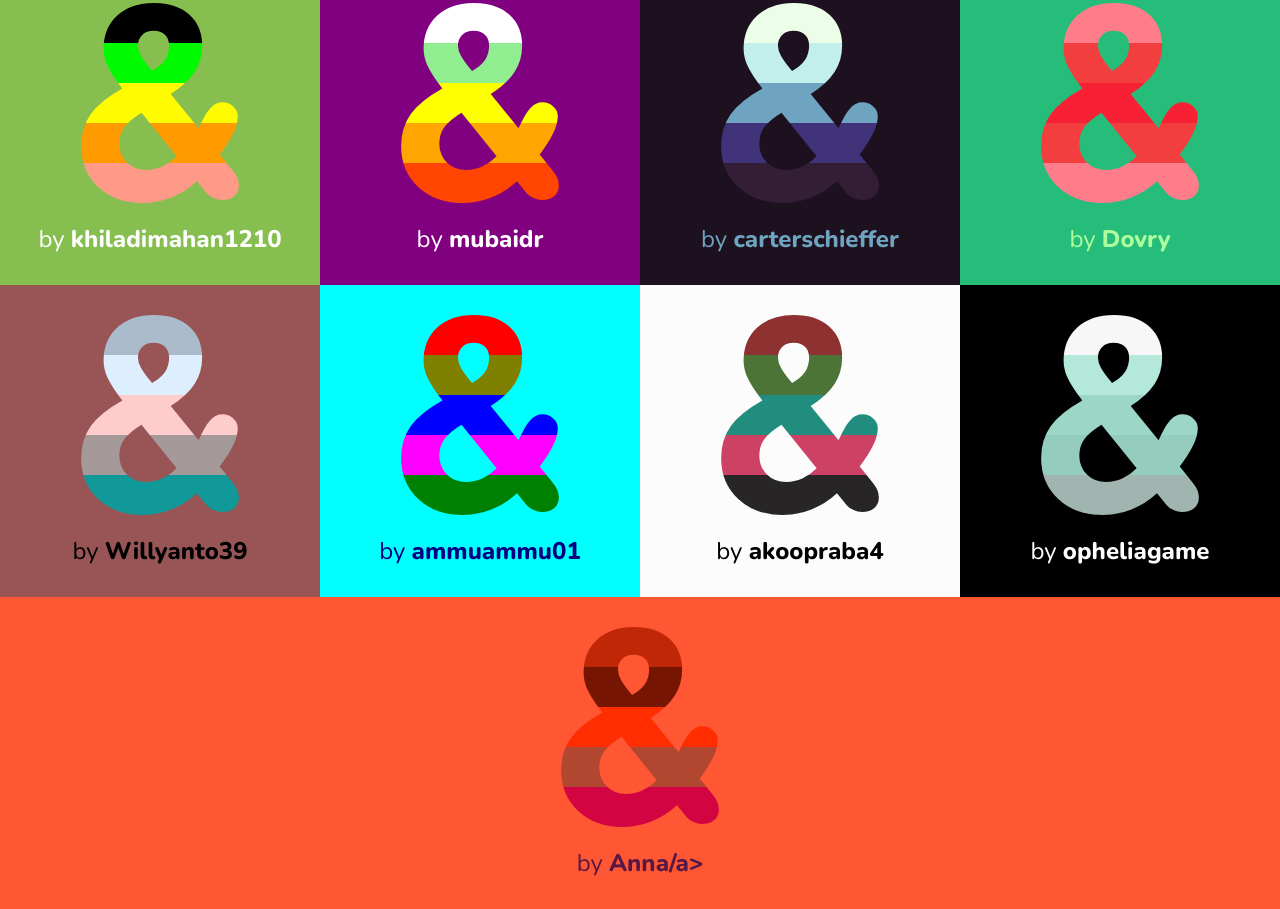
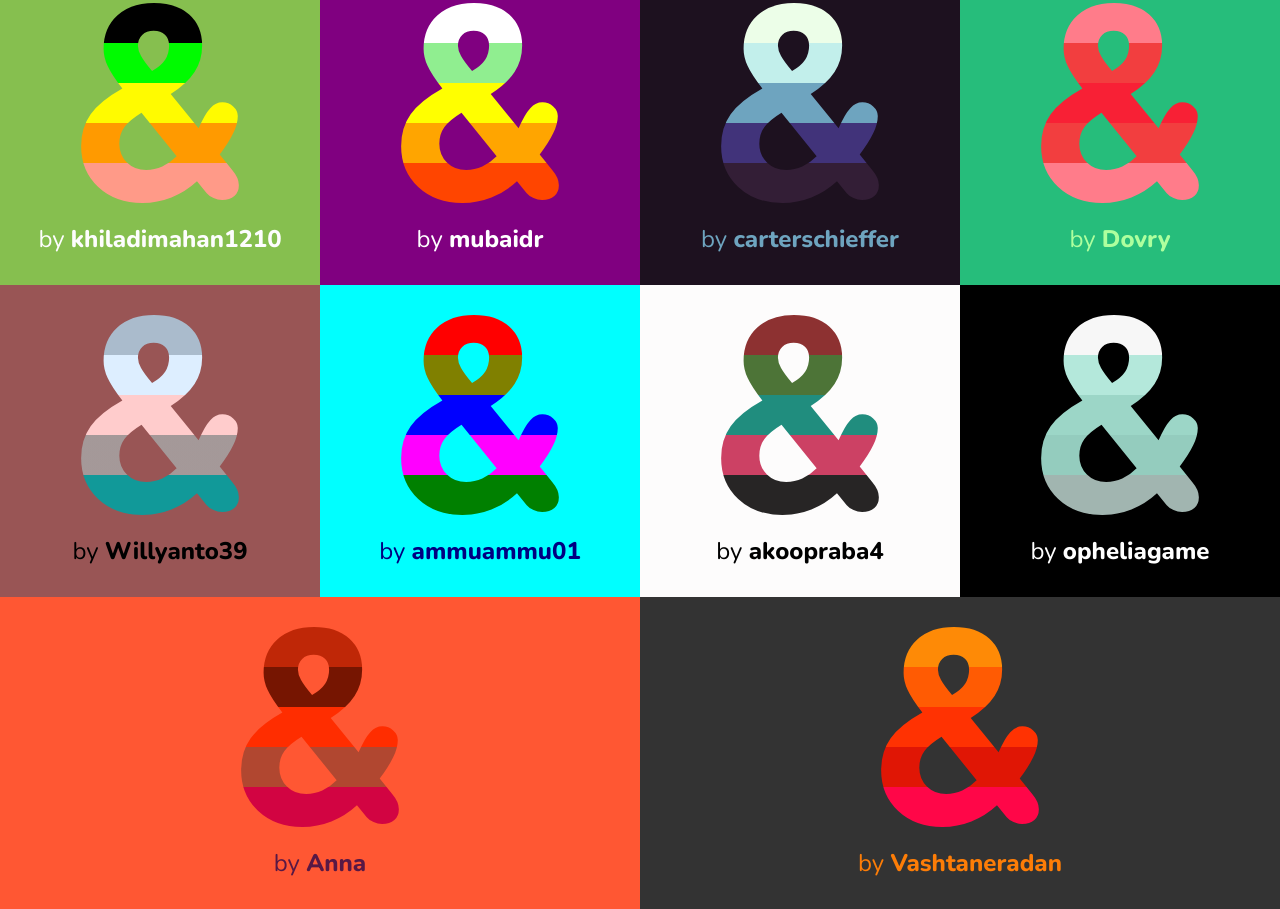
Before and after one commit to stephymiehle/hacktoberfest2018-coloring-together, a plain HTML site: page index.html in a window 1280 px wide. Shown: the part 1265-2174 px from the top of the page. Drawn offline with nearby package versions, Linux system fonts and the light colour scheme.

Commit message:
add own colors, fix closing a-tag

```diff
--- a/index.html
+++ b/index.html
@@ -354,9 +354,25 @@
   ">
   <div class="ampersand"></div>
   <span class="author">
-    by <a href="https://github.com/annashorthead">Anna/a>
+    by <a href="https://github.com/annashorthead">Anna</a>
   </span>
 </div>
+
+  <div class="swatch-card"
+       style="
+    --color1: #fe8a06;
+    --color2: #ff5b03;
+    --color3: #ff3202;
+    --color4: #e01605;
+    --color5: #ff0648;
+    --background: #333;
+    --text: #fd7d07;
+  ">
+    <div class="ampersand"></div>
+    <span class="author">
+    by <a href="https://github.com/Vashtaneradan">Vashtaneradan</a>
+  </span>
+  </div>
   <!-- Add your new ampersand above this line -->
 </body>
 </html>
```
